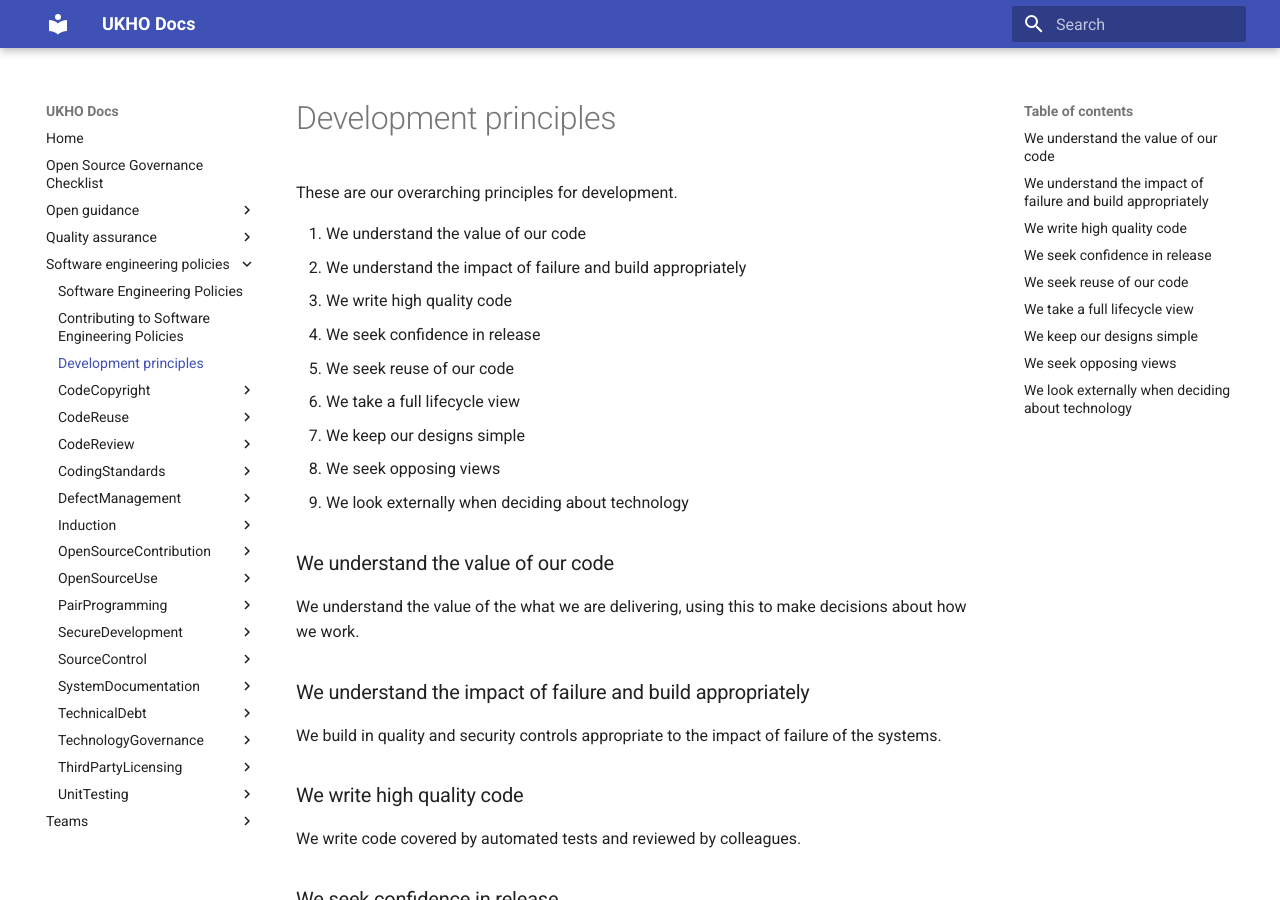
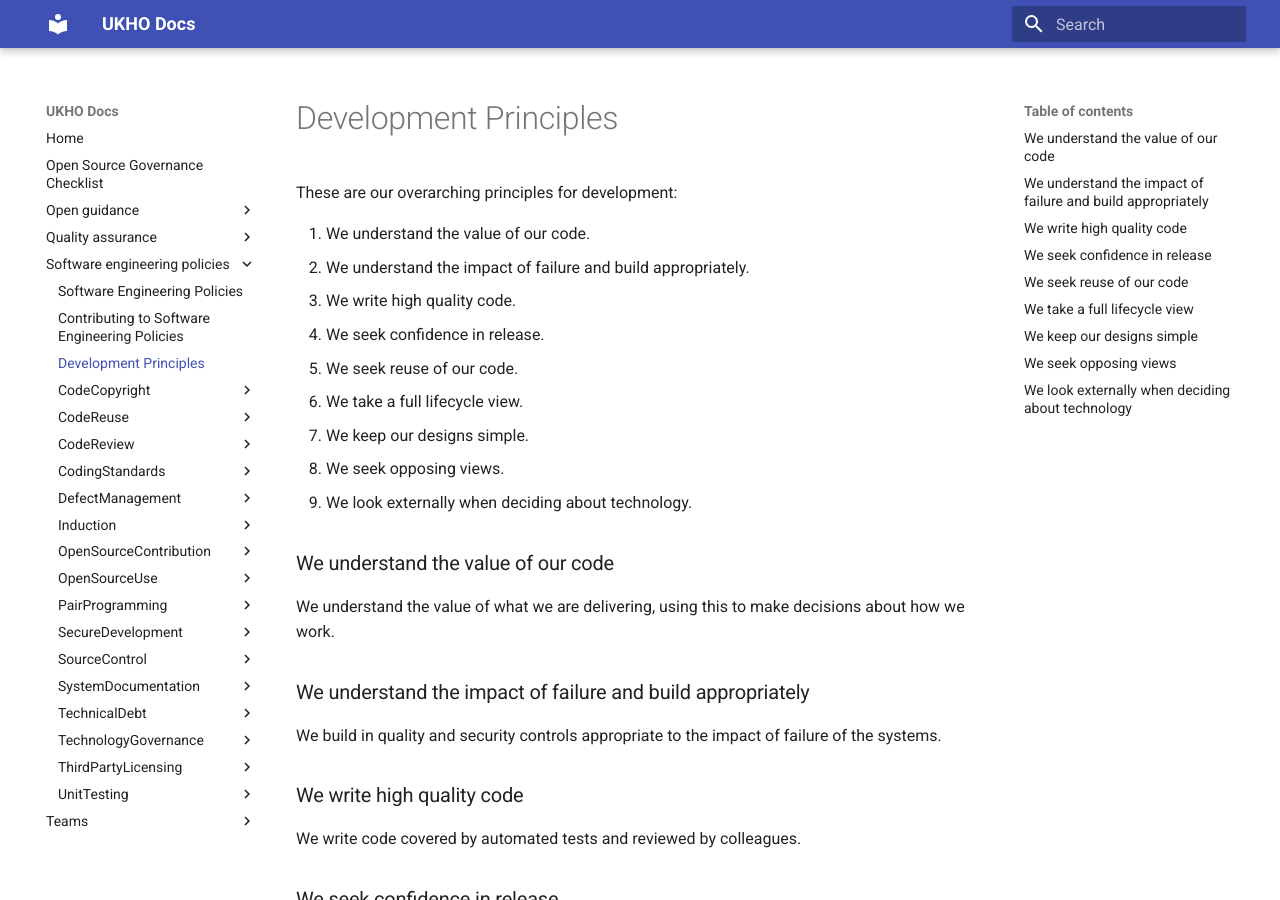
Before and after one commit to UKHO/docs, an MkDocs documentation site: the page built from docs/software-engineering-policies/development-principles.md, in a window 1280 px wide and 900 px high. Built offline with MkDocs 1.6.1 and Material for MkDocs 9.7.7, drawn with Linux system fonts in a browser that asks for light colours; part of the change alters nothing that is shown; some of the changed text lies outside the part shown.

Commit message:
Correct markdown syntax and punctuation

```diff
--- a/docs/software-engineering-policies/development-principles.md
+++ b/docs/software-engineering-policies/development-principles.md
@@ -1,39 +1,49 @@
-# Development principles
-These are our overarching principles for development.
+# Development Principles
 
-1. We understand the value of our code
-2. We understand the impact of failure and build appropriately
-3. We write high quality code
-4. We seek confidence in release
-5. We seek reuse of our code
-6. We take a full lifecycle view
-7. We keep our designs simple
-8. We seek opposing views
-9. We look externally when deciding about technology
+These are our overarching principles for development:
+
+1. We understand the value of our code.
+1. We understand the impact of failure and build appropriately.
+1. We write high quality code.
+1. We seek confidence in release.
+1. We seek reuse of our code.
+1. We take a full lifecycle view.
+1. We keep our designs simple.
+1. We seek opposing views.
+1. We look externally when deciding about technology.
 
 ### We understand the value of our code
-We understand the value of the what we are delivering, using this to make decisions about how we work.
+
+We understand the value of what we are delivering, using this to make decisions about how we work.
 
 ### We understand the impact of failure and build appropriately
+
 We build in quality and security controls appropriate to the impact of failure of the systems.
 
 ### We write high quality code
+
 We write code covered by automated tests and reviewed by colleagues.
 
 ### We seek confidence in release
+
 We favour options that will increase our confidence in releasing products and services.
 
 ### We seek reuse of our code
+
 We don’t create the same thing twice. We look for opportunities to collaborate and re-use existing implementations.
 
 ### We take a full lifecycle view
+
 We write systems that are robust and easy to support, with appropriate monitoring and instrumentation.
 
 ### We keep our designs simple
+
 We favour designs that are easy to understand and communicate.
 
 ### We seek opposing views
+
 We strive for teams that understand and create psychologically safe environments, openly seeking views that challenge our ideas and assumptions.
 
 ### We look externally when deciding about technology
-We look externally – we look for best practice and innovative solutions elsewhere in government and industry, and reuse them in the UKHO.
+
+We look for best practice and innovative solutions elsewhere in government and industry, and reuse them in the UKHO.
```
